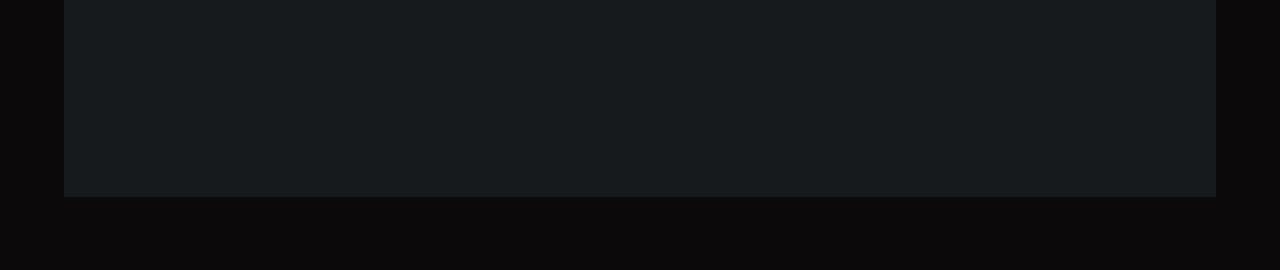
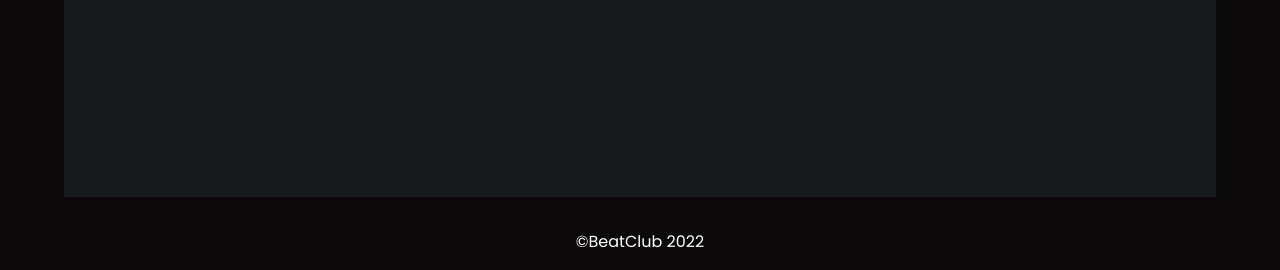
Before and after one commit to BitForce-BeatClub/DiegoTS18.github.io, a plain HTML site: page index.html in a window 1280 px wide. Shown: the part 7276-7546 px from the top of the page. Before the commit the page ends 7505 px from the top, so only its background shows below. Drawn offline with Linux system fonts and the light colour scheme.

Commit message:
Agregue el footer

```diff
--- a/index.html
+++ b/index.html
@@ -172,6 +172,10 @@
             </div>
         </div>
     </section>
-    <footer></footer>
+    <footer>
+        <div class="container">
+            <p>©BeatClub 2022</p>
+        </div>
+    </footer>
 </body>
 </html>
--- a/style.css
+++ b/style.css
@@ -230,6 +230,9 @@ header a:hover{
     border-radius: 0.3rem;
     margin-top: 2rem;
 }
+footer .container{
+    text-align: center;
+}
 @media (min-width: 958px){
     header .container{
         flex-direction: row;
```
